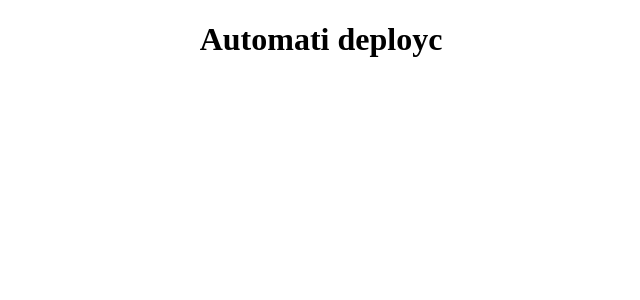
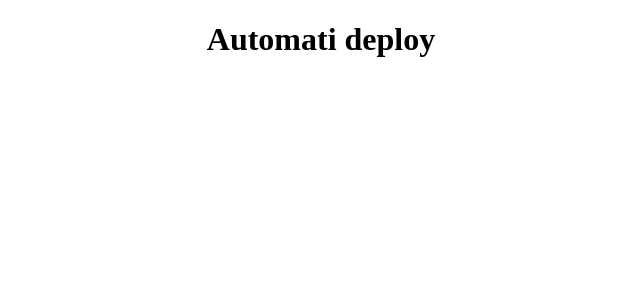
Before and after one commit to kasiraoyaradesi/ecomm-apps, a React (Create React App) app: page / in a window 1280 px wide. Shown: the top 300 px of the page, without its empty margins (319-959 px from the left). Built offline with nearby package versions, Linux system fonts and the light colour scheme.

Commit message:
deploy-8

```diff
--- a/src/App.js
+++ b/src/App.js
@@ -4,7 +4,7 @@ import './App.css';
 function App() {
   return (
     <div className="App">
-      <h1>Automati deployc</h1>
+      <h1>Automati deploy</h1>
     </div>
   );
 }
```
